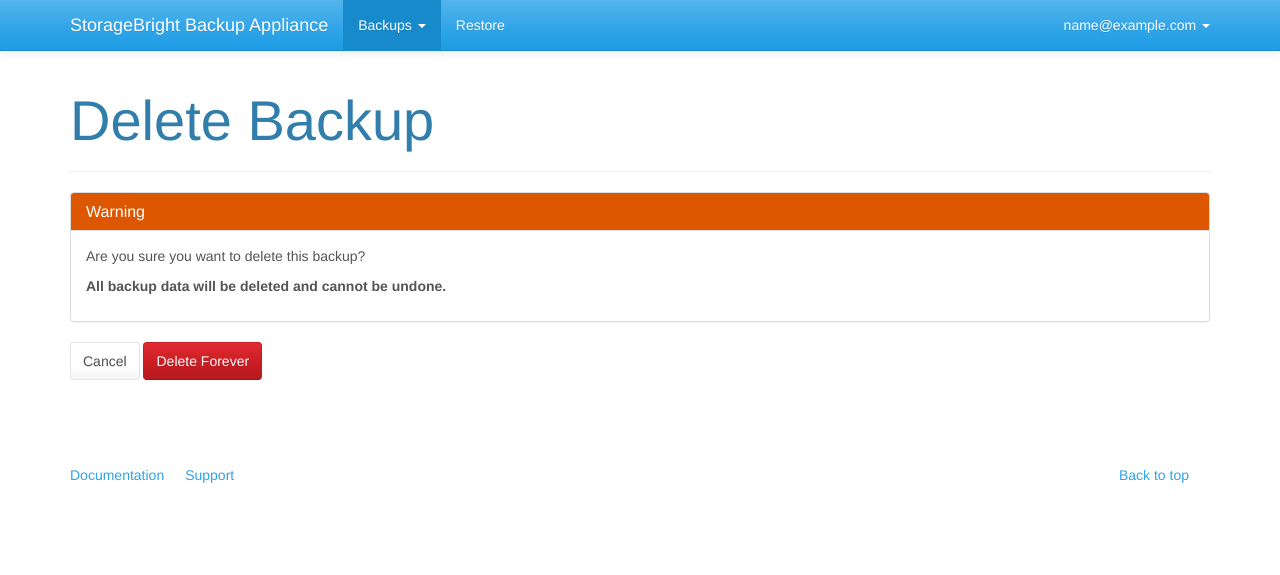
After one commit to travcunn/storagebright-appliance, a Flask app: page /backups/delete/1 in a window 1280 px wide. The commit adds this page. Shown: the top 575 px of the page. Run offline with Flask 2, Linux system fonts and the light colour scheme; a user stored in the database is signed in; tables that the repository leaves empty hold one stand-in row (values such as "Sample post"); some libraries are stand-ins or nearby versions.

Commit message:
Added delete backup view

```diff
--- a/app/forms.py
+++ b/app/forms.py
@@ -51,6 +51,13 @@ class BackupForm(Form):
                            coerce=int)
 
 
+class DeleteBackupForm(Form):
+    """
+    Form for deleting a backup.
+    """
+    pass
+
+
 class LoginForm(Form):
     """
     Login form and its fields.
--- a/app/templates/backups.html
+++ b/app/templates/backups.html
@@ -96,8 +96,8 @@
         <td class="rowlink-skip">
           <a href="#" class="btn btn-xs btn-success">Start Now</a>
           <a href="#" class="btn btn-xs btn-primary">Edit</a>
-          <a href="#" class="btn btn-xs btn-warning">Pause</a>
-          <a href="#" class="btn btn-xs btn-danger">Delete</a>
+          <a href="#" class="btn btn-xs btn-warning">Disable</a>
+          <a href="/backups/delete/{{ backup.id }}" class="btn btn-xs btn-danger">Delete</a>
         </td>
       </tr>
       {% endfor %}
--- /dev/null
+++ b/app/templates/delete-backup.html
@@ -0,0 +1,87 @@
+<!-- import base html header -->
+{% extends "base.html" %}
+
+{% block topmenu %}
+<div class="container">
+  <div class="navbar-header">
+    <a href="/" class="navbar-brand">StorageBright Backup Appliance</a>
+    <button class="navbar-toggle" type="button" data-toggle="collapse" data-target="#navbar-main">
+      <span class="icon-bar"></span>
+      <span class="icon-bar"></span>
+      <span class="icon-bar"></span>
+    </button>
+  </div>
+  <div class="navbar-collapse collapse" id="navbar-main">
+    <ul class="nav navbar-nav">
+
+      <li class="dropdown active">
+          <a href="#" class="dropdown-toggle" data-toggle="dropdown" role="button" aria-expanded="false">Backups <span class="caret"></span></a>
+          <ul class="dropdown-menu" role="menu">
+            <li><a href="/backups">View All</a></li>
+            <li class="divider"></li>
+            <li><a href="/backups/new">Add New Backup</a></li>
+          </ul>
+      </li>
+
+      <li>
+        <a href="/restore">Restore</a>
+      </li>
+    </ul>
+
+    <ul class="nav navbar-nav navbar-right">
+      <li class="dropdown">
+        <a class="dropdown-toggle" data-toggle="dropdown" href="#" id="download">{{ g.user.email }} <span class="caret"></span></a>
+        <ul class="dropdown-menu" aria-labelledby="download">
+          <li><a href="/account">Edit Account</a></li>
+          <li class="divider"></li>
+          <li><a href="/logout">Logout</a></li>
+        </ul>
+      </li>
+    </ul>
+
+  </div>
+</div>
+{% endblock %}
+
+{% block content %}
+<div class="page-header">
+  <h1 id="container">Delete Backup</h1>
+</div>
+
+<div class="row">
+    <div class="col-lg-12">
+
+        <div class="panel panel-warning">
+        <div class="panel-heading">
+            <h3 class="panel-title">Warning</h3>
+        </div>
+        <div class="panel-body">
+            <p>
+                Are you sure you want to delete this backup?
+            </p>
+            <p>
+            <strong>All backup data will be deleted and cannot be undone.</strong>
+            </p>
+        </div>
+        </div>
+
+    </div>
+</div>
+
+<div class="row">
+<div class="col-lg-6">
+    <form class="form-horizontal" method="post" action="">
+        {{ form.hidden_tag() }}
+
+        <div class="form-group">
+            <div class="col-lg-12">
+                <a href="/backups" class="btn btn-default">Cancel</a>
+                <button type="submit" class="btn btn-danger">Delete Forever</button>
+            </div>
+        </div>
+
+    </form>
+    <div style="display: none;" id="source-button" class="btn btn-primary btn-xs">&lt; &gt;</div></div>
+</div>
+
+{% endblock %}
--- a/app/views.py
+++ b/app/views.py
@@ -8,7 +8,7 @@ from flask.ext.login import current_user, login_required, login_user, \
 from flask.ext.bcrypt import Bcrypt
 
 from app import app, db, login_manager
-from app.forms import BackupForm, LoginChecker, LoginForm
+from app.forms import BackupForm, DeleteBackupForm, LoginChecker, LoginForm
 from app.models import Backup, User
 
 
@@ -57,6 +57,24 @@ def new_backup():
                            form=form)
 
 
+@app.route('/backups/delete/<backup_id>', methods=['GET', 'POST'])
+@login_required
+def delete_backup(backup_id):
+    """Route for the delete backup page."""
+
+    form = DeleteBackupForm(request.form)
+
+    if form.validate_on_submit():
+        Backup.query.filter(Backup.id==backup_id).delete()
+        db.session.commit()
+
+        flash("Backup task was deleted successfully.", "success")
+        return redirect(url_for('index'))
+
+    return render_template('delete-backup.html', title='Delete Backup',
+                           form=form)
+
+
 @app.route('/login', methods=['GET', 'POST'])
 def login():
     """Route for the login page."""
```
Also changed, not shown: tests/test_views.py (+4 -4 lines), app.db.
